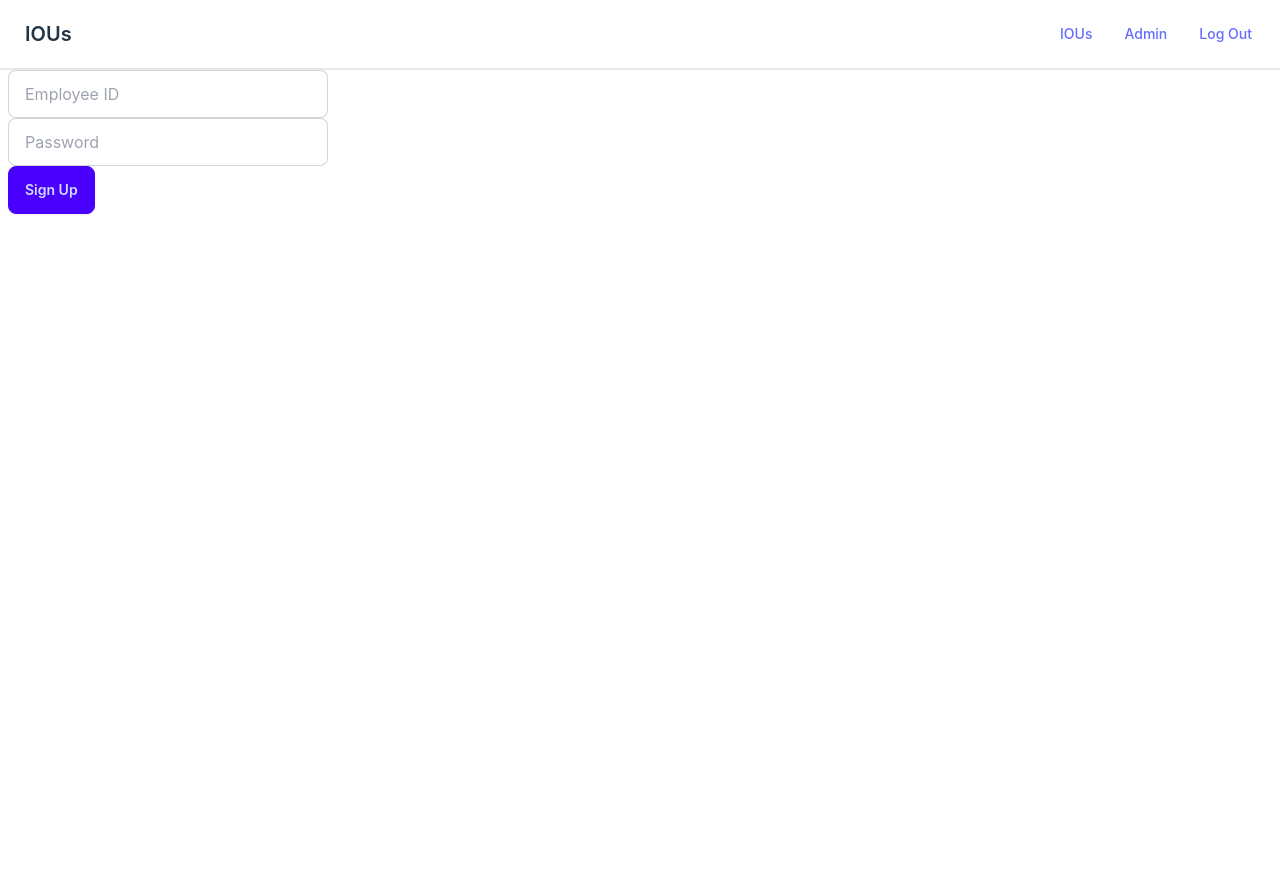
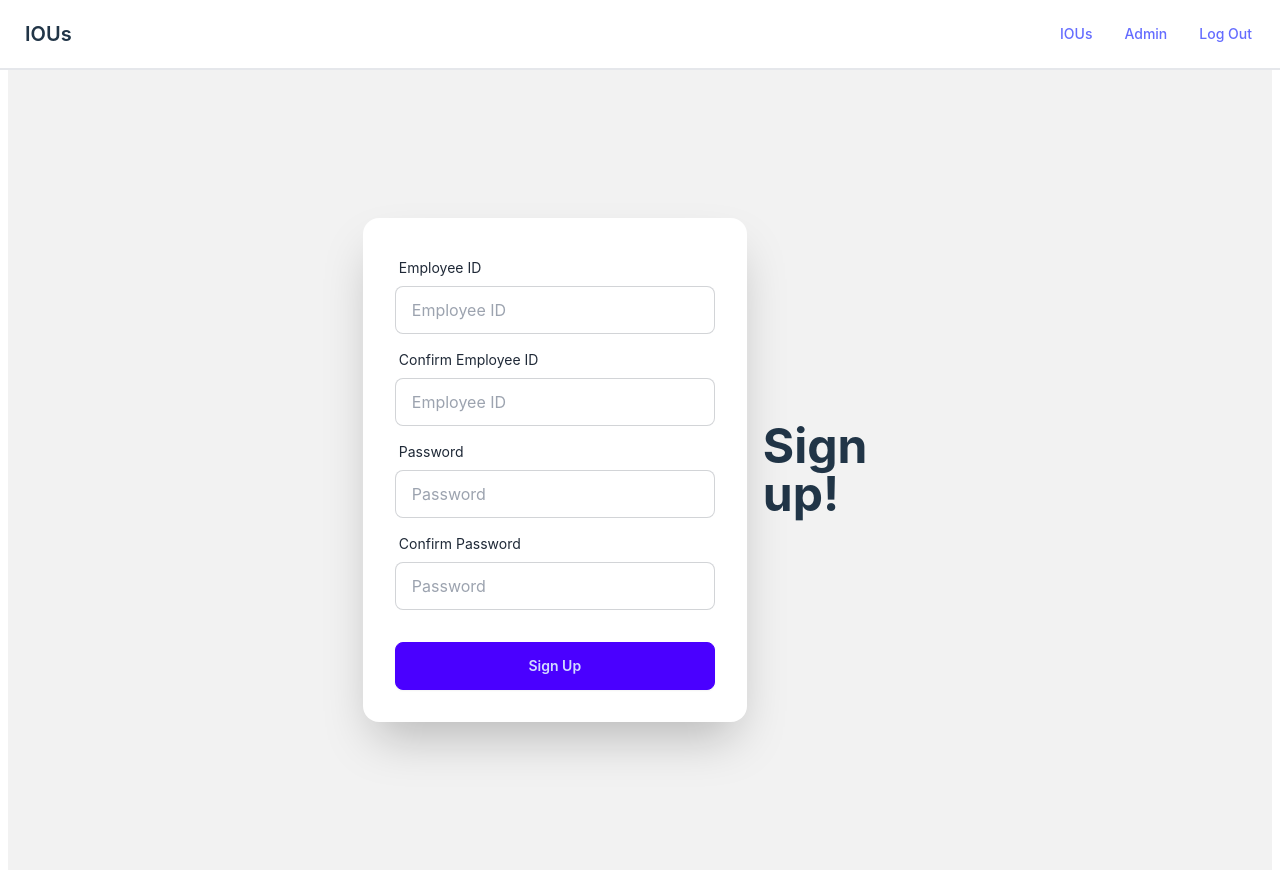
Before and after one commit to jrveloso/tj-iou, a React (Vite) app in the folder client/: page /signup in a window 1280 px wide. Before the commit the page ends 800 px from the top, so only its background shows below. Built offline with nearby package versions, Linux system fonts and the light colour scheme; no server answers.

Commit message:
Added daisyUI to Home, LogIn and SignUp.

```diff
--- a/client/src/pages/Home.jsx
+++ b/client/src/pages/Home.jsx
@@ -5,17 +5,26 @@ const Home = () => {
   const { user } = useAuth();
 
   return (
-    <div>
-      <h1>Home</h1>
+    <div className="hero bg-base-200 min-h-screen">
+    <div className="hero-content text-center">
+      <div className="max-w-md">
       {user ? (
-        <h2>Welcome {user.username}</h2>
+        <h1>Welcome {user.username}</h1>
       ) : (
+        <>
+        <h1 className="text-5xl font-bold">Hello there</h1>
+        <p className="py-6">
+          Track and pay your IOUs
+        </p>
         <span>
-          <a href="/login">Log In</a>
-          <a href="/signup">Sign Up</a>
+          <a href="/login" className="btn btn-primary mr-2">Log In</a>
+          <a href="/signup" className="btn btn-primary">Sign Up</a>
         </span>
+        </>
       )}
+      </div>
     </div>
+  </div>
   );
 };
 
--- a/client/src/pages/LogIn.jsx
+++ b/client/src/pages/LogIn.jsx
@@ -32,49 +32,49 @@ const LogIn = () => {
   };
 
   return (
-    <form onSubmit={handleSubmit}>
-      <label className="input input-bordered flex items-center gap-2">
-        <svg
-          xmlns="http://www.w3.org/2000/svg"
-          viewBox="0 0 16 16"
-          fill="currentColor"
-          className="h-4 w-4 opacity-70"
-        >
-          <path d="M8 8a3 3 0 1 0 0-6 3 3 0 0 0 0 6ZM12.735 14c.618 0 1.093-.561.872-1.139a6.002 6.002 0 0 0-11.215 0c-.22.578.254 1.139.872 1.139h9.47Z" />
-        </svg>
-        <input
+    <div className="hero bg-base-200 min-h-screen">
+    <div className="hero-content flex-col lg:flex-row-reverse">
+      <div className="text-center lg:text-left">
+        <h1 className="text-5xl font-bold">Login now!</h1>
+      </div>
+      <div className="card bg-base-100 w-full max-w-sm shrink-0 shadow-2xl">
+        <form className="card-body" onSubmit={handleSubmit}>
+          <div className="form-control">
+            <label className="label">
+              <span className="label-text">Employee ID</span>
+            </label>
+            <input
           type="text"
-          className="grow"
-          placeholder="Username"
+          className="input input-bordered"
+          placeholder="Employee ID"
           value={username}
           onChange={(e) => setUsername(e.target.value)}
           required
         />
-      </label>
-      <label className="input input-bordered flex items-center gap-2">
-        <svg
-          xmlns="http://www.w3.org/2000/svg"
-          viewBox="0 0 16 16"
-          fill="currentColor"
-          className="h-4 w-4 opacity-70"
-        >
-          <path
-            fillRule="evenodd"
-            d="M14 6a4 4 0 0 1-4.899 3.899l-1.955 1.955a.5.5 0 0 1-.353.146H5v1.5a.5.5 0 0 1-.5.5h-2a.5.5 0 0 1-.5-.5v-2.293a.5.5 0 0 1 .146-.353l3.955-3.955A4 4 0 1 1 14 6Zm-4-2a.75.75 0 0 0 0 1.5.5.5 0 0 1 .5.5.75.75 0 0 0 1.5 0 2 2 0 0 0-2-2Z"
-            clipRule="evenodd"
-          />
-        </svg>
-        <input
+          </div>
+          <div className="form-control">
+            <label className="label">
+              <span className="label-text">Password</span>
+            </label>
+            <input
           type="password"
-          className="grow"
+          className="input input-bordered"
           placeholder="Password"
           value={password}
           onChange={(e) => setPassword(e.target.value)}
           required
         />
-      </label>
-      <button type="submit" className="btn btn-primary">Login</button>
-    </form>
+            <label className="label">
+              <a href="#" className="label-text-alt link link-hover">Forgot password?</a>
+            </label>
+          </div>
+          <div className="form-control mt-6">
+            <button className="btn btn-primary" type="submit">Login</button>
+          </div>
+        </form>
+      </div>
+    </div>
+  </div>
   );
 };
 
--- a/client/src/pages/SignUp.jsx
+++ b/client/src/pages/SignUp.jsx
@@ -1,12 +1,23 @@
 import React, { useState } from "react";
+import { useNavigate } from "react-router-dom";
 
 const SignUp = () => {
   const [username, setUsername] = useState("");
+  const [confirmedUsername, setConfirmedUsername] = useState("");
   const [password, setPassword] = useState("");
+  const [confirmedPassword, setConfirmedPassword] = useState("");
+  const navigate = useNavigate();
 
   const handleSubmit = async (e) => {
     e.preventDefault();
-
+    if(username !== confirmedUsername) {
+      alert('username must match')
+      return
+    }
+    if(password !== confirmedPassword) {
+      alert('passwords must match')
+      return
+    }
     try {
       const res = await fetch("http://localhost:5003/api/users/signup", {
         method: "POST",
@@ -23,15 +34,24 @@ const SignUp = () => {
 
       const data = await res.json();
       console.log("Registered", data);
+      navigate("/ious");
     } catch (error) {
       console.error("Error registering:", error.message);
     }
   };
 
   return (
-    <div>
-      <form onSubmit={handleSubmit}>
-        <div>
+    <div className="hero bg-base-200 min-h-screen">
+      <div className="hero-content flex-col lg:flex-row-reverse">
+      <div className="text-center lg:text-left">
+        <h1 className="text-5xl font-bold">Sign up!</h1>
+      </div>
+      <div className="card bg-base-100 w-full max-w-sm shrink-0 shadow-2xl">
+        <form className="card-body" onSubmit={handleSubmit}>
+          <div className="form-control">
+          <label className="label">
+            <span className="label-text">Employee ID</span>
+          </label>
             <input
               type="text"
               placeholder="Employee ID"
@@ -41,7 +61,23 @@ const SignUp = () => {
               className="input input-bordered w-full max-w-xs"
             />
           </div>
-        <div>
+          <div className="form-control">
+          <label className="label">
+            <span className="label-text">Confirm Employee ID</span>
+          </label>
+            <input
+              type="text"
+              placeholder="Employee ID"
+              value={confirmedUsername}
+              onChange={(e) => setConfirmedUsername(e.target.value)}
+              required
+              className="input input-bordered w-full max-w-xs"
+            />
+          </div>
+          <div className="form-control">
+          <label className="label">
+            <span className="label-text">Password</span>
+          </label>
             <input
               type="password"
               placeholder="Password"
@@ -51,8 +87,27 @@ const SignUp = () => {
               className="input input-bordered w-full max-w-xs"
             />
           </div>
-        <button type="submit" className="btn btn-primary">Sign Up</button>
+          <div className="form-control">
+          <label className="label">
+            <span className="label-text">Confirm Password</span>
+          </label>
+            <input
+              type="password"
+              placeholder="Password"
+              value={confirmedPassword}
+              onChange={(e) => setConfirmedPassword(e.target.value)}
+              required
+              className="input input-bordered w-full max-w-xs"
+            />
+          </div>
+          <div className="form-control mt-6">
+            <button type="submit" className="btn btn-primary">
+              Sign Up
+            </button>
+          </div>
         </form>
+      </div>
+      </div>
     </div>
   );
 };
```
Lines whose indentation alone changed are shown as unchanged.
